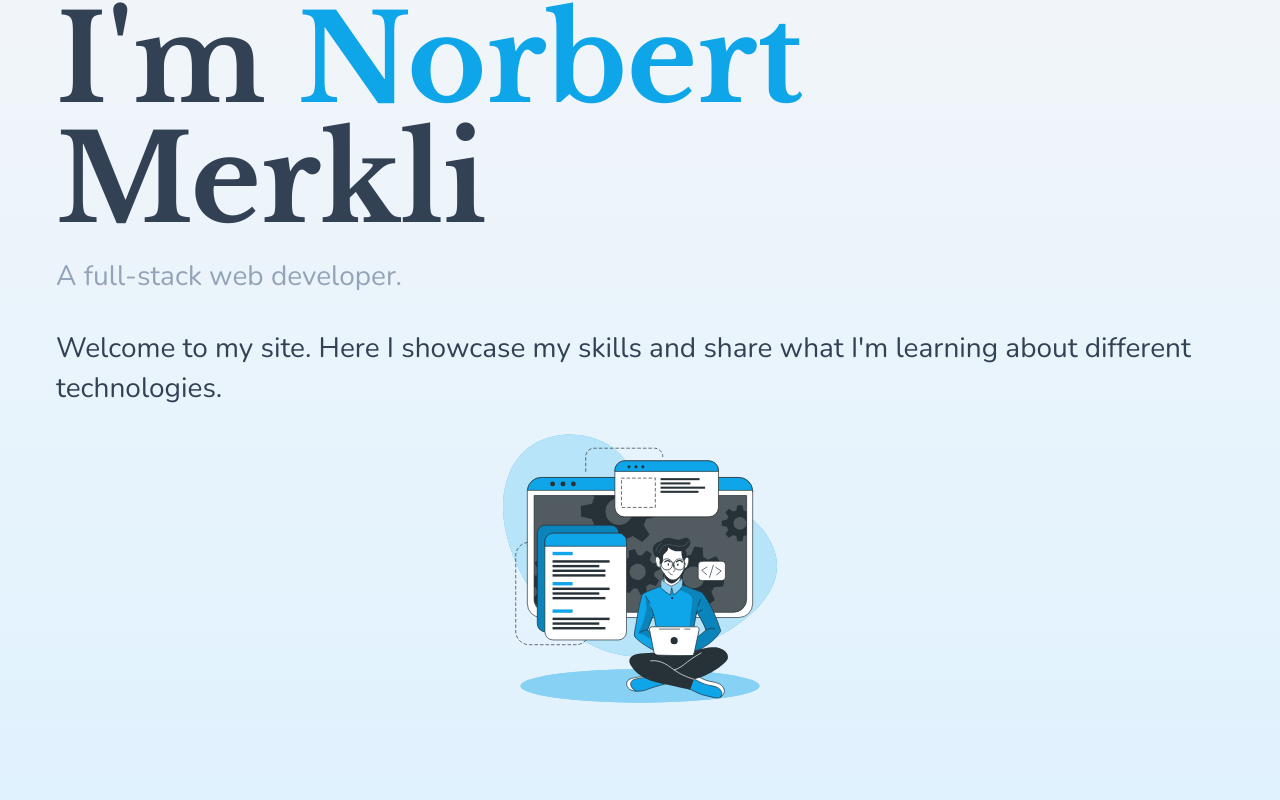
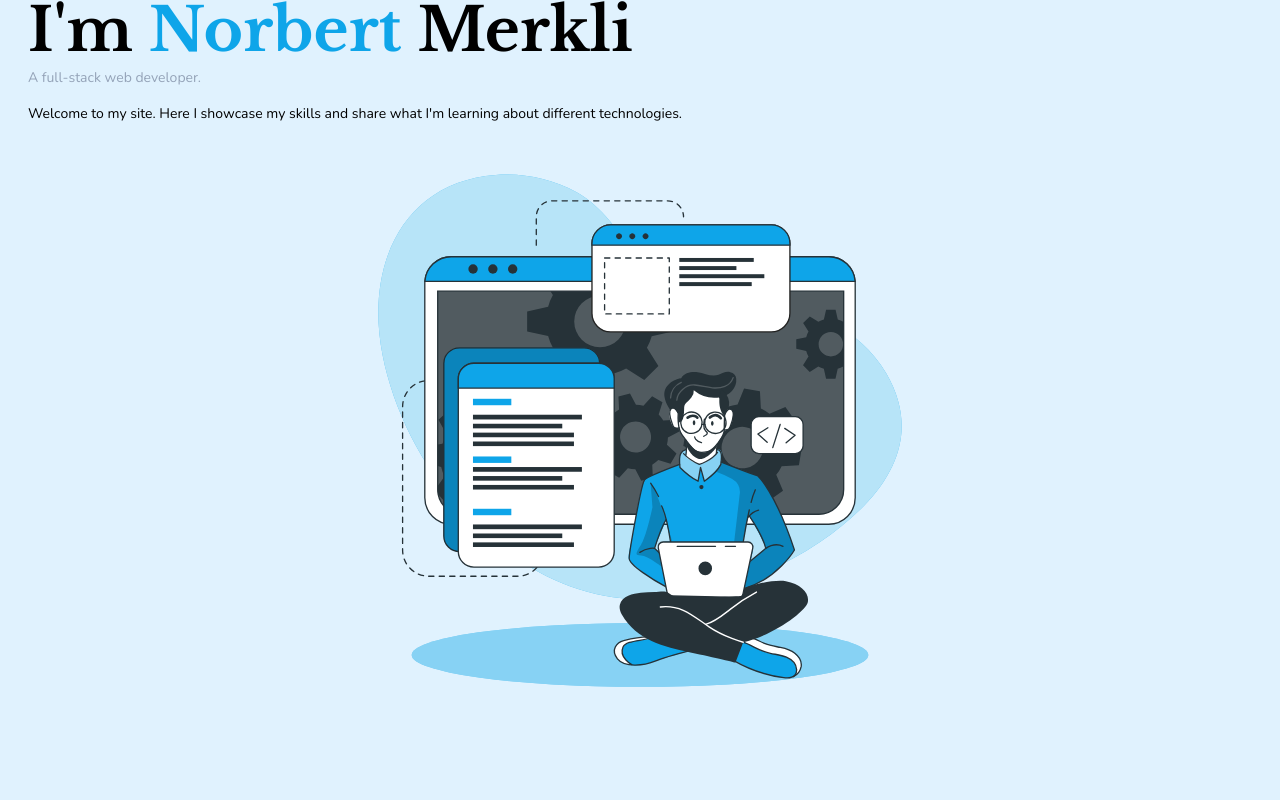
Before and after one commit to NorbertMerkli/norbertmerkli.dev, a Next.js app: page / in a window 1280 px wide. Shown: the top 800 px of the page. Built offline with nearby package versions, Linux system fonts and the light colour scheme.

Commit message:
Fix visual bug caused by the dynamic viewport height

```diff
--- a/src/styles/globals.css
+++ b/src/styles/globals.css
@@ -4,12 +4,12 @@
 
 @tailwind base;
 
-html {
-  @apply bg-gradient-start-light text-[16px] text-black dark:bg-gradient-start-dark dark:text-secondary sm:text-[32px];
+body {
+  @apply bg-gradient-start-light dark:bg-gradient-start-dark;
 }
 
-body {
-  @apply bg-gradient bg-fixed;
+main {
+  @apply bg-gradient bg-fixed text-black dark:text-secondary;
 }
 
 @tailwind components;
```
